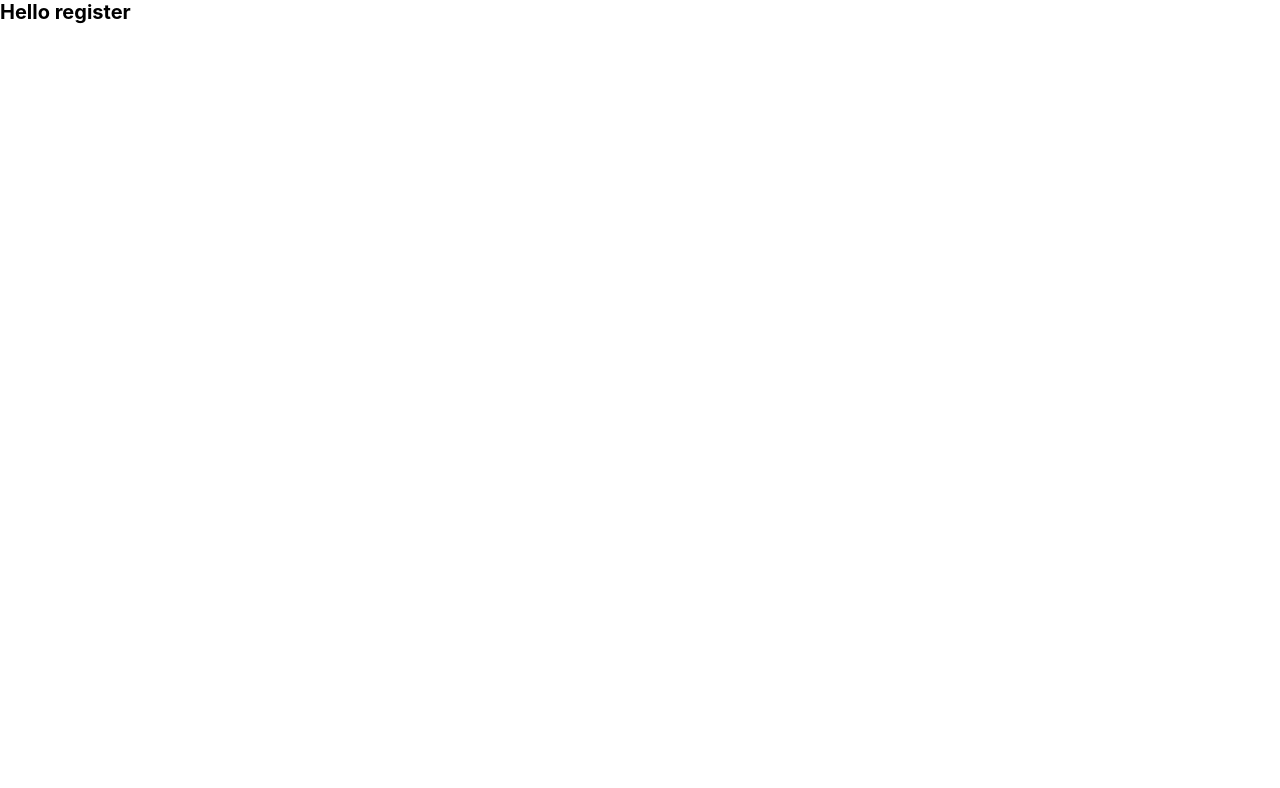
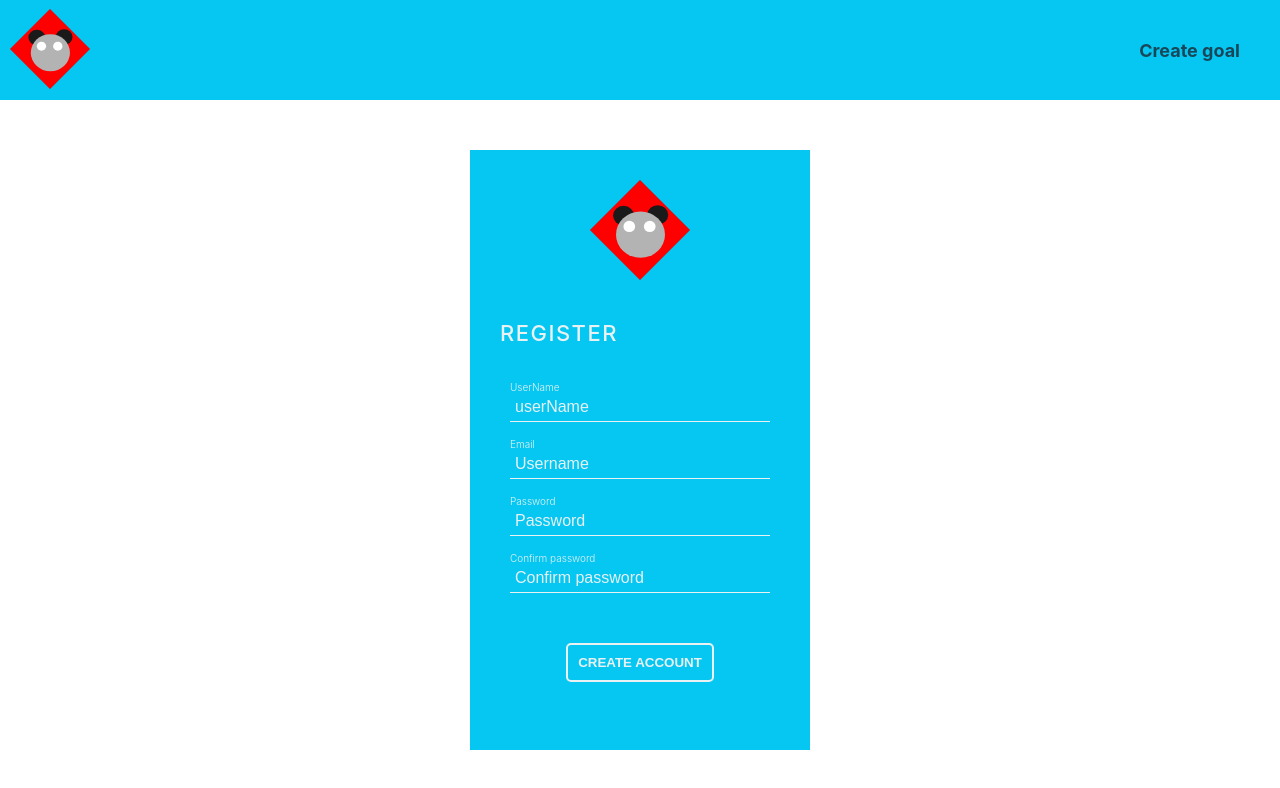
Before and after one commit to rokujs/goal-tracking, a React (Vite) app: page /register in a window 1280 px wide. Shown: the top 788 px of the page. Built offline with nearby package versions, Linux system fonts and the light colour scheme.

Commit message:
Create basic register page

```diff
--- /dev/null
+++ b/src/components/FormRegister/index.jsx
@@ -0,0 +1,78 @@
+/** @jsx jsx */
+import { jsx } from '@emotion/react'
+import { useState, useEffect } from 'react'
+import { useForm } from 'react-hook-form'
+
+import Loading from '@/components/Loading'
+import Button from '@/components/Button'
+
+import { container, input, btn } from './styles'
+
+function FormRegister () {
+  const { handleSubmit, register } = useForm()
+  const [isLoading, setIsLoading] = useState(true)
+
+  useEffect(() => setIsLoading(false), [])
+
+  const onSubmit = () => {}
+
+  if (isLoading) {
+    return <Loading />
+  }
+
+  return (
+    <div css={container}>
+      <form onSubmit={handleSubmit(onSubmit)}>
+      <div css={input}>
+          <label>
+            UserName
+            <input
+              type='text'
+              placeholder='userName'
+              {...register('username')}
+              required
+            />
+          </label>
+        </div>
+        <div css={input}>
+          <label>
+            Email
+            <input
+              type='text'
+              placeholder='Username'
+              {...register('username')}
+              required
+            />
+          </label>
+        </div>
+        <div css={input}>
+          <label>
+            Password
+            <input
+              type='password'
+              placeholder='Password'
+              {...register('password')}
+              required
+            />
+          </label>
+        </div>
+        <div css={input}>
+          <label>
+            Confirm password
+            <input
+              type='password'
+              placeholder='Confirm password'
+              {...register('TwoPassword')}
+              required
+            />
+          </label>
+        </div>
+        <div css={btn}>
+          <Button outline>CREATE ACCOUNT</Button>
+        </div>
+      </form>
+    </div>
+  )
+}
+
+export default FormRegister
--- /dev/null
+++ b/src/components/FormRegister/styles.js
@@ -0,0 +1,54 @@
+import { css } from '@emotion/react'
+import { colors } from '@/styles/theme'
+
+export const container = css`
+  padding: 1.5rem 1rem;
+`
+
+export const input = css`
+  margin-bottom: 1.6rem;
+
+  label {
+    font-size: 1rem;
+    color: ${colors.white};
+    font-weight: 300;
+
+    input {
+      display: block;
+      margin-top: 0.5rem;
+      border: none;
+      border-bottom: 1px solid ${colors.white};
+      width: 100%;
+      background-color: transparent;
+      color: ${colors.white};
+      padding: 0 0.5rem 0.5rem 0.5rem;
+      font-weight: 500;
+      transition: border-bottom 0.15s;
+      font-size: 1.6rem;
+    }
+
+    input::placeholder {
+      color: ${colors.white};
+    }
+
+    input:focus {
+      outline: none;
+      border-bottom: 3px solid ${colors.white};
+    }
+  }
+`
+
+export const btn = css`
+  margin-top: 5rem;
+  text-align: center;
+  `
+
+export const forgot = css`
+  padding: 5rem 4rem;
+  height: calc(100vh - 100px);
+`
+
+export const eye = css`
+  padding: 5rem 4rem;
+  height: calc(100vh - 100px);
+`
--- /dev/null
+++ b/src/components/LayoutRegister/index.jsx
@@ -0,0 +1,21 @@
+/** @jsx jsx */
+import { jsx } from '@emotion/react'
+import FormRegister from '../FormRegister'
+
+import { container, image, title, card } from './styles'
+
+function LayoutRegister () {
+  return (
+    <main css={container}>
+      <div css={card}>
+        <div css={image}>
+          <img src='/logo.svg' />
+        </div>
+        <h2 css={title}>REGISTER</h2>
+        <FormRegister />
+      </div>
+    </main>
+  )
+}
+
+export default LayoutRegister
--- /dev/null
+++ b/src/components/LayoutRegister/styles.js
@@ -0,0 +1,37 @@
+import { css } from '@emotion/react'
+import { colors } from '@/styles/theme'
+
+export const container = css`
+  width: 100%;
+  height: calc(100vh - 10rem);
+  display: flex;
+  justify-content: center;
+  align-items: center;
+`
+
+export const card = css`
+  background-color: ${colors.tertiary};
+  width: 34rem;
+  height: 60rem;
+  padding: 3rem;
+`
+
+export const image = css`
+  width: 100%;
+  margin-bottom: 4rem;
+  img {
+    display: block;
+    width: 100px;
+    height: 100px;
+    margin: 0 auto;
+  }
+`
+
+export const title = css`
+  font-size: 2.2rem;
+  color: ${colors.white};
+  text-transform: uppercase;
+  font-weight: 500;
+  letter-spacing: 0.15rem;
+  margin-bottom: 2rem;
+`
--- a/src/pages/Register/index.jsx
+++ b/src/pages/Register/index.jsx
@@ -1,10 +1,14 @@
 import React from 'react'
+
+import Header from '@/components/Header'
+import LayoutRegister from '@/components/LayoutRegister'
 
 function Register () {
   return (
-    <div>
-      <h1>Hello register</h1>
-    </div>
+    <>
+      <Header />
+      <LayoutRegister />
+    </>
   )
 }
 
```
